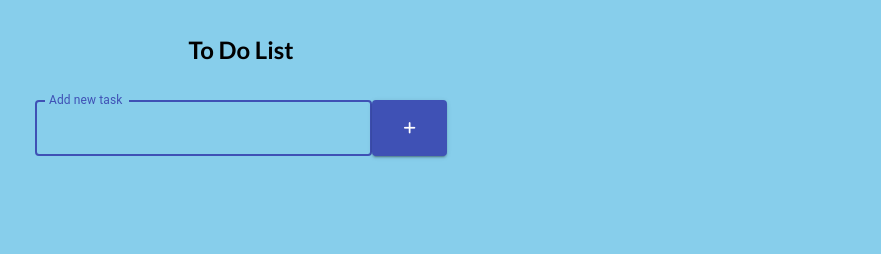
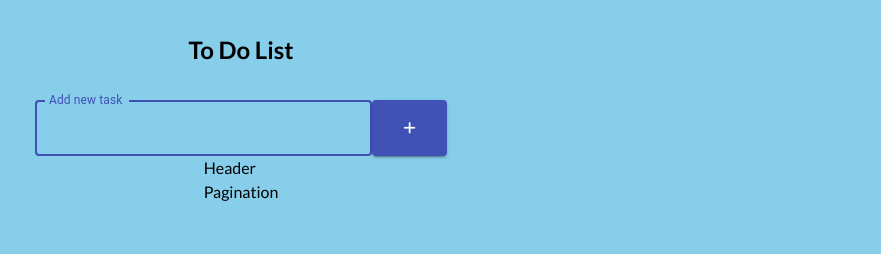
Before and after one commit to ArturDziadosz/todo_list, a React (Create React App) app: page / in a window 1280 px wide. Shown: the top 254 px of the page, without its empty margins (399-1280 px from the left). Built offline with nearby package versions, Linux system fonts and the light colour scheme.

Commit message:
Added TDHeader and TDPagination components

```diff
--- a/src/components/TD/TDHeader.js
+++ b/src/components/TD/TDHeader.js
@@ -0,0 +1,18 @@
+import React, {Component} from 'react';
+
+import './TDHeader.scss';
+
+class TDHeader extends Component {
+
+  render() {
+    return (
+      <>
+        <li>
+            Header
+        </li>
+      </>
+    )
+  }
+}
+
+export default TDHeader;
--- a/src/components/TD/TDPagination.js
+++ b/src/components/TD/TDPagination.js
@@ -0,0 +1,18 @@
+import React, {Component} from 'react';
+
+import './TDPagination.scss';
+
+class TDPagination extends Component {
+
+  render() {
+    return (
+      <>
+        <li>
+            Pagination
+        </li>
+      </>
+    )
+  }
+}
+
+export default TDPagination;
--- a/src/components/ToDoList.js
+++ b/src/components/ToDoList.js
@@ -1,7 +1,9 @@
 import React, {Component} from 'react';
 
 import './ToDoList.scss';
+import TDHeader from './TD/TDHeader';
 import TDElement from './TD/TDElement';
+import TDPagination from './TD/TDPagination';
 
 class ToDoList extends Component {
 
@@ -27,7 +29,9 @@ class ToDoList extends Component {
 
   componentDidUpdate(prevProps) {
     if (this.props.newlyAddedTask !== prevProps.newlyAddedTask) {
-      this.addTask();
+      if (this.props.newlyAddedTask !== "") {
+        this.addTask();
+      }
     }
   }
 
@@ -64,6 +68,7 @@ class ToDoList extends Component {
       <>
         <section className={"row row__tdList"}>
           <ul className={"tdList"}>
+            <TDHeader />
             {
               this.state.tdList.map((task,index) => {
                 return (
@@ -71,6 +76,7 @@ class ToDoList extends Component {
                 )
               })
             }
+            <TDPagination />
           </ul>
         </section>
       </>
```
